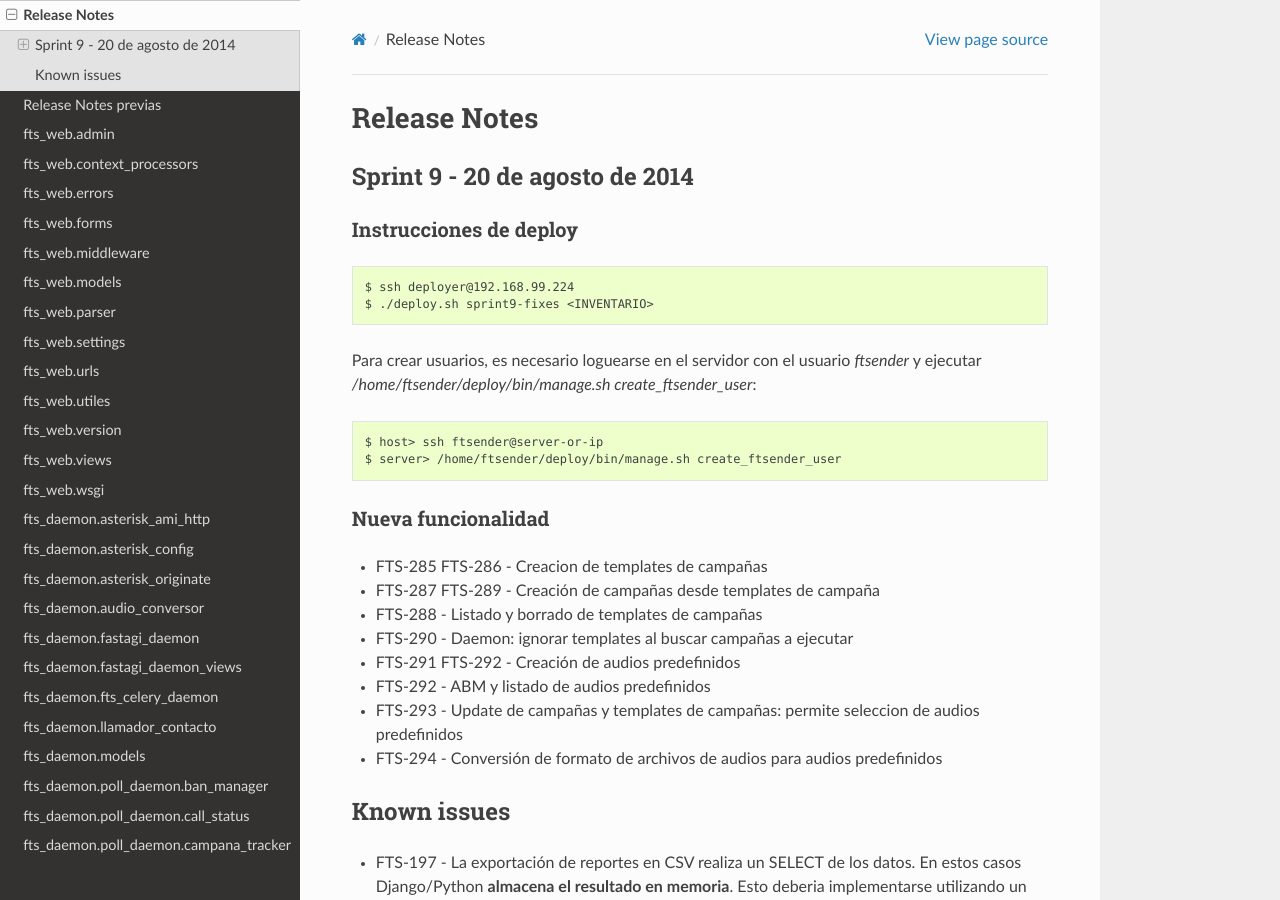
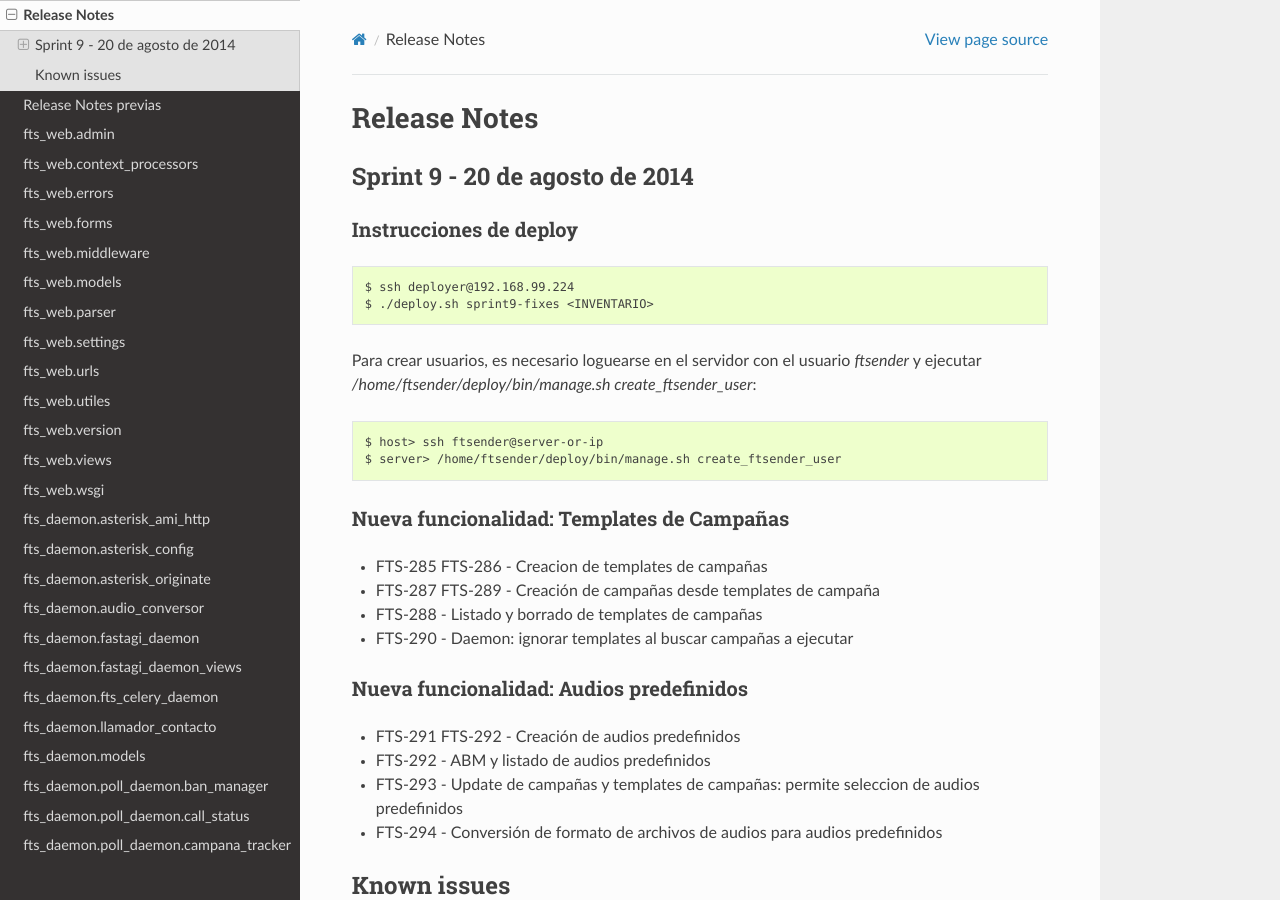
Before and after one commit to aybaker/omnicontact, a Sphinx documentation site: the page built from docs/release_notes.rst, in a window 1280 px wide and 900 px high. Built offline with Sphinx 7.4.7 and the Read the Docs theme 2.0.0, drawn with Linux system fonts in a browser that asks for light colours.

Commit message:
Update de release docs

```diff
--- a/docs/release_notes.rst
+++ b/docs/release_notes.rst
@@ -23,13 +23,17 @@ y ejecutar `/home/ftsender/deploy/bin/manage.sh create_ftsender_user`:
     $ server> /home/ftsender/deploy/bin/manage.sh create_ftsender_user
 
 
-Nueva funcionalidad
-...................
+Nueva funcionalidad: Templates de Campañas
+..........................................
 
 * FTS-285 FTS-286 - Creacion de templates de campañas
 * FTS-287 FTS-289 - Creación de campañas desde templates de campaña
 * FTS-288 - Listado y borrado de templates de campañas
 * FTS-290 - Daemon: ignorar templates al buscar campañas a ejecutar
+
+Nueva funcionalidad: Audios predefinidos
+........................................
+
 * FTS-291 FTS-292 - Creación de audios predefinidos
 * FTS-292 - ABM y listado de audios predefinidos
 * FTS-293 - Update de campañas y templates de campañas: permite seleccion
```
